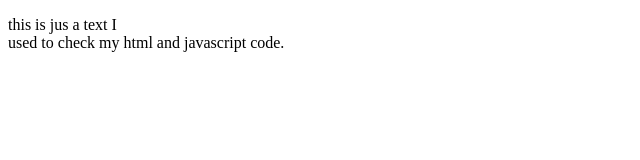
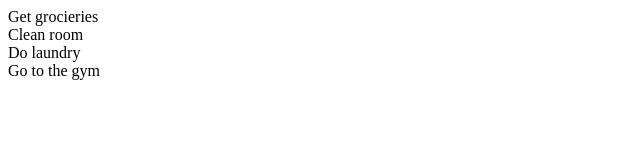
Before and after one commit to abel-cosmic/Javascript-lesson-practice, a plain HTML site: page index.html in a window 1280 px wide. Shown: the whole page, without its empty margins (0-640 px from the left). Drawn offline with Linux system fonts and the light colour scheme.

Commit message:
variables and functions commit

```diff
--- a/app.js
+++ b/app.js
@@ -1 +1,14 @@
-alert("Hello World");
+let todo1 = 'Get grocieries';
+let todo2 = 'Clean room';
+let todo3 = 'Do laundry';
+let todo4 = 'Go to the gym';
+
+function addTodo(todoTitle) {
+    let element = document.createElement('div');
+    element.innerText = todoTitle;
+    document.body.appendChild(element);
+}
+addTodo(todo1);
+addTodo(todo2);
+addTodo(todo3);
+addTodo(todo4);
--- a/index.html
+++ b/index.html
@@ -9,9 +9,7 @@
 </head>
 
 <body>
-    <p>
-        this is jus a text I<br> used to check my html and javascript code.
-    </p>
+    <div></div>
     <script src="app.js">
     </script>
     <!--it is better to embed our script under our html!!-->
```
